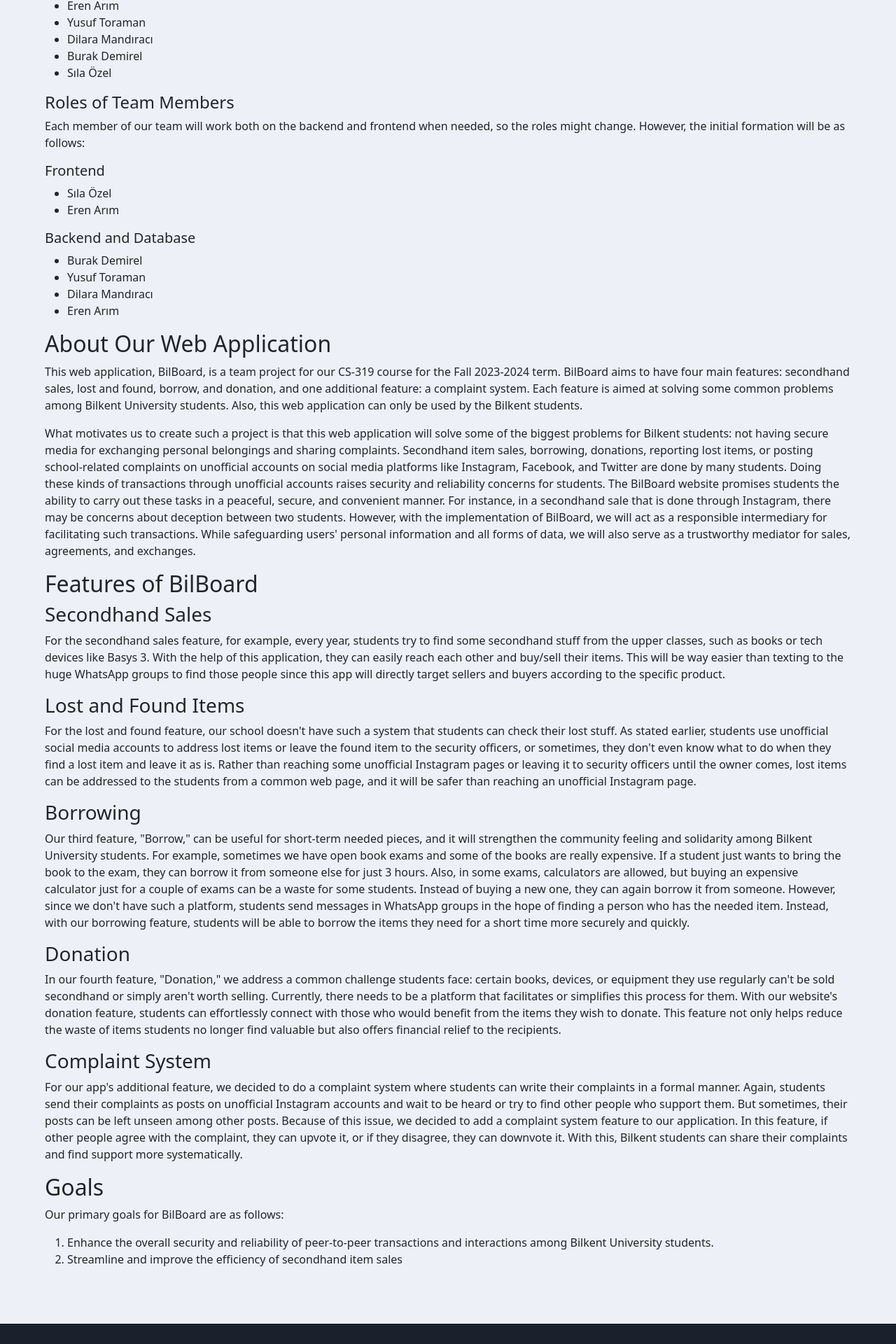
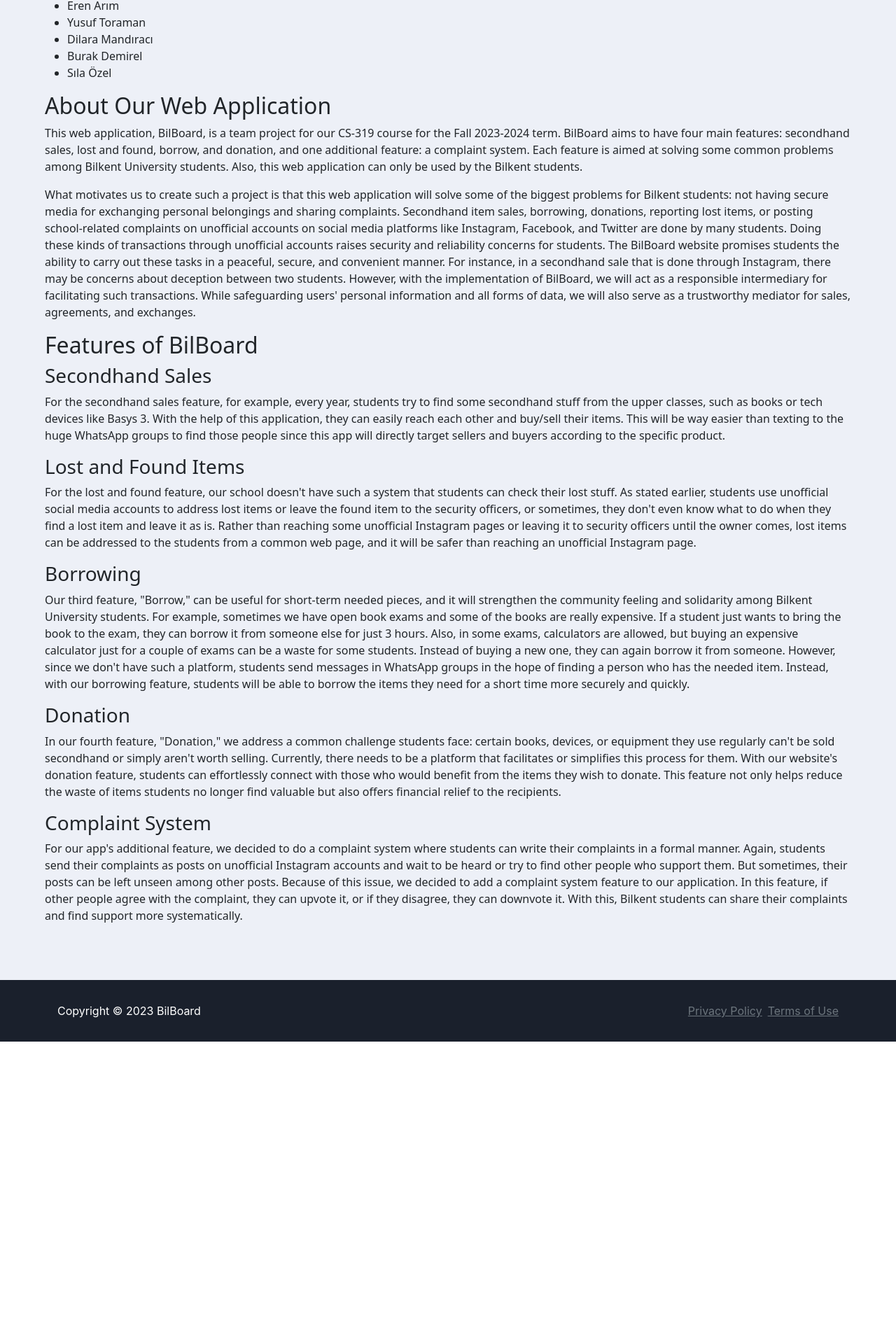
Before and after one commit to mburakdemirel/BilBoard, a React (Create React App) app in the folder frontend/: page /about in a window 1280 px wide. Shown: the part 856-2776 px from the top of the page at 70% size. After the commit the page ends 2344 px from the top, so only its background shows below. Built offline with nearby package versions, Linux system fonts and the light colour scheme; the HTML template or start-up script is replaced by a standard one.

Commit message:
about page modification

```diff
--- a/frontend/src/components/AboutPage.js
+++ b/frontend/src/components/AboutPage.js
@@ -23,21 +23,6 @@ const AboutPage = () => {
                     <li>Sıla Özel</li>
                 </ul>
 
-                <h4>Roles of Team Members</h4>
-                <p>Each member of our team will work both on the backend and frontend when needed, so the roles might change. However, the initial formation will be as follows:</p>
-                <h5>Frontend</h5>
-                <ul>
-                    <li>Sıla Özel</li>
-                    <li>Eren Arım</li>
-                </ul>
-                <h5>Backend and Database</h5>
-                <ul>
-                    <li>Burak Demirel</li>
-                    <li>Yusuf Toraman</li>
-                    <li>Dilara Mandıracı</li>
-                    <li>Eren Arım</li>
-                </ul>
-
                 <h2>About Our Web Application</h2>
                 <p>This web application, BilBoard, is a team project for our CS-319 course for the Fall 2023-2024 term. BilBoard aims to have four main features: secondhand sales, lost and found, borrow, and donation, and one additional feature: a complaint system. Each feature is aimed at solving some common problems among Bilkent University students. Also, this web application can only be used by the Bilkent students.</p>
                 {/* ... previous content ... */}
@@ -60,12 +45,6 @@ const AboutPage = () => {
                 <h3>Complaint System</h3>
                 <p>For our app's additional feature, we decided to do a complaint system where students can write their complaints in a formal manner. Again, students send their complaints as posts on unofficial Instagram accounts and wait to be heard or try to find other people who support them. But sometimes, their posts can be left unseen among other posts. Because of this issue, we decided to add a complaint system feature to our application. In this feature, if other people agree with the complaint, they can upvote it, or if they disagree, they can downvote it. With this, Bilkent students can share their complaints and find support more systematically.</p>
 
-                <h2>Goals</h2>
-                <p>Our primary goals for BilBoard are as follows:</p>
-                <ol>
-                    <li>Enhance the overall security and reliability of peer-to-peer transactions and interactions among Bilkent University students.</li>
-                    <li>Streamline and improve the efficiency of secondhand item sales</li></ol>
-
             </section>
         </div>
     );
```
